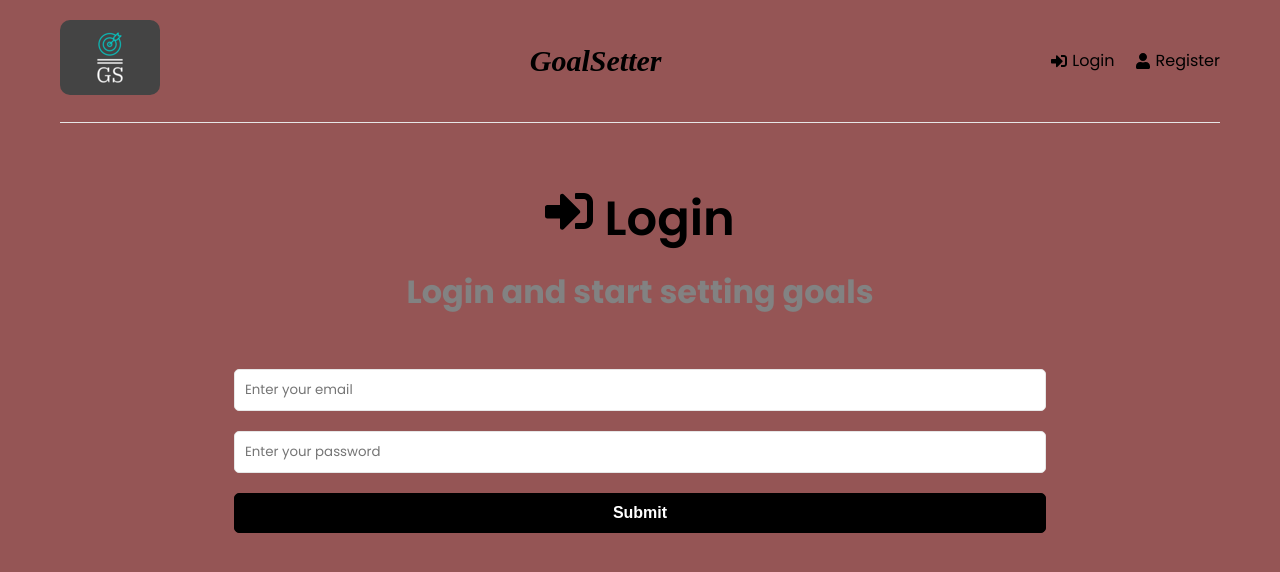
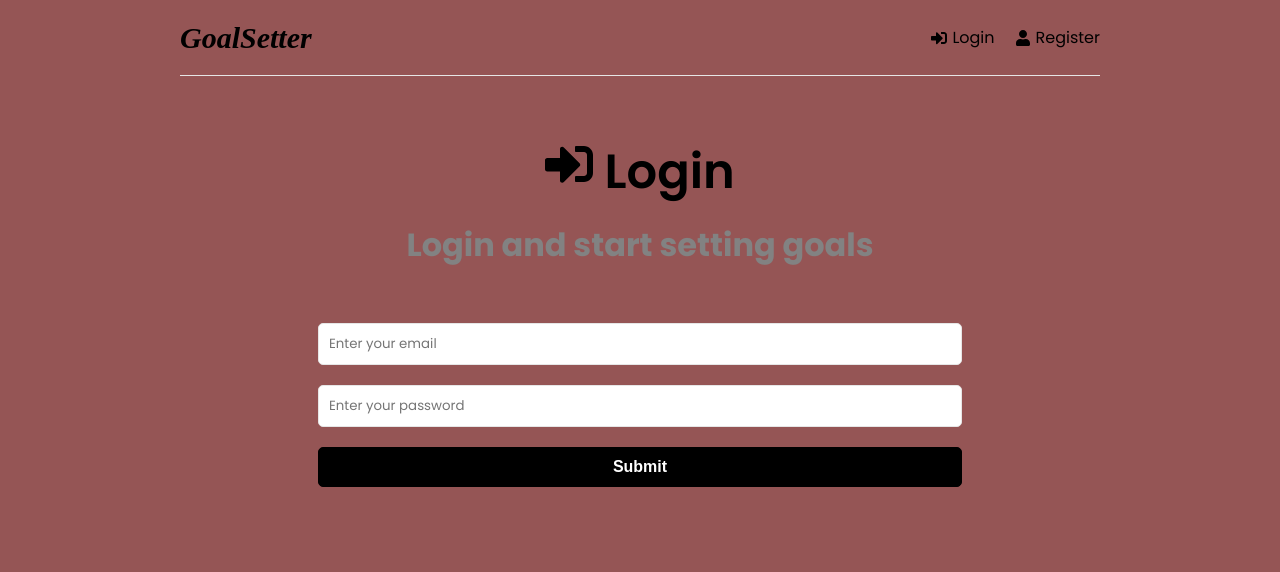
Before and after one commit to bllsglm/goalSetter, a React (Create React App) app in the folder frontend/: page /login in a window 1280 px wide. Shown: the top 572 px of the page. Built offline with nearby package versions, Linux system fonts and the light colour scheme.

Commit message:
fix some bugs

```diff
--- a/frontend/src/components/Header.jsx
+++ b/frontend/src/components/Header.jsx
@@ -4,7 +4,6 @@ import { Link, useNavigate } from 'react-router-dom';
 import { logout } from '../slices/authSlice';
 import { useLogoutMutation } from '../slices/userApiSlice';
 import { toast } from 'react-toastify';
-import logo from '../assets/logo-1.png';
 
 const Header = () => {
 
@@ -26,11 +25,6 @@ const Header = () => {
 
   return (
     <header className='header'>
-       <div>
-      <Link to='/'>
-      <img src={logo} alt="logo" style={{borderRadius :'10px'}} />
-      </Link>
-      </div>
       <div className="logo">
         <Link to='/' style={{fontSize: '30px', fontFamily: 'cursive', fontStyle:'italic' , fontWeight:'bolder'}}>GoalSetter</Link>
       </div>
--- a/frontend/src/index.css
+++ b/frontend/src/index.css
@@ -41,11 +41,12 @@ h3 {
 
 .container {
   width: 100%;
-  max-width: 1200px;
+  max-width: 960px;
   margin: 0 auto;
   padding: 0 20px;
   text-align: center;
 }
+
 
 .header {
   display: flex;
@@ -92,7 +93,7 @@ h3 {
 
 .goals {
   display: grid;
-  grid-template-columns: repeat(2, 1fr);
+  grid-template-columns: repeat(3, 1fr);
   gap: 10px;
   font-size: 13px;
   border-color: black;
```
Also changed, not shown: frontend/src/assets/logo-1.png (deleted).
